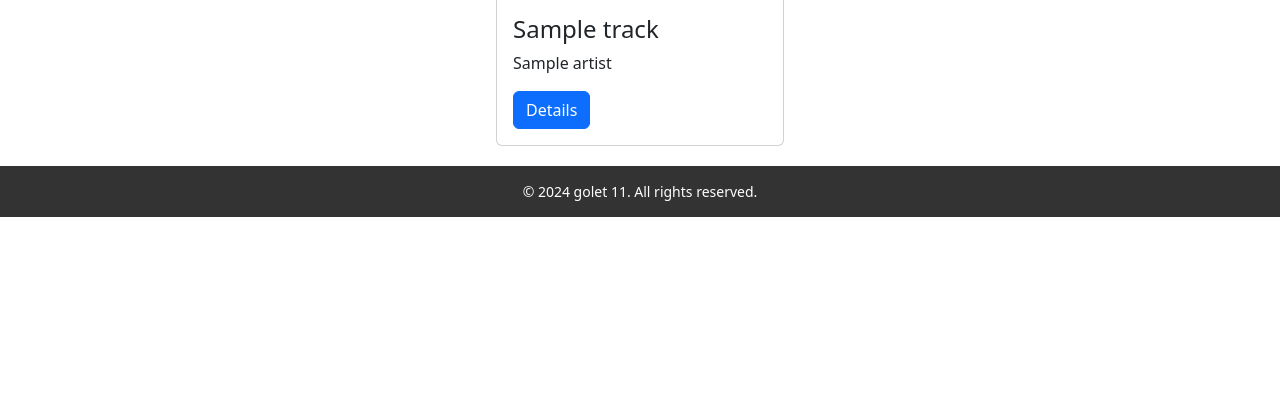
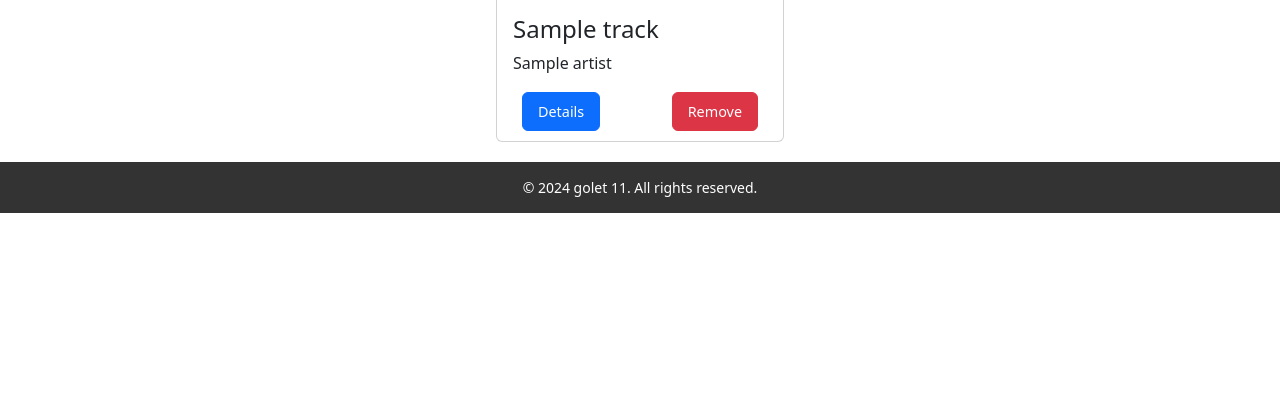
Before and after one commit to Mbanzaroglu/golet11, a Flask app: page /favorites/songs in a window 1280 px wide. Shown: the part 352-772 px from the top of the page. Run offline with Flask 3, Linux system fonts and the light colour scheme; a user stored in the database is signed in; tables that the repository leaves empty hold one stand-in row (values such as "Sample post"); some libraries are stand-ins or nearby versions.

Commit message:
songs ve artiste remove butonu eklendi

```diff
--- a/app/templates/fav.html
+++ b/app/templates/fav.html
@@ -5,9 +5,8 @@
 {% block content %}
 <div style="display: flex; flex-wrap: wrap; gap: 25px; justify-content: center; margin: 0px;">
     {% if selected_page == 'songs' %}
-
         {% for track in tracks %}
-            <div class="card" style="width: 18rem;">
+            <div class="card" style="width: 18rem; position: relative; padding-bottom: 50px;">
                 <!-- Placeholder image -->
                 <img src="https://picsum.photos/600/400?random={{ loop.index }}" alt="Random Image">
                 <div class="card-body">
@@ -15,24 +14,48 @@
                     <h4 class="card-title">{{ track.title }}</h4>
                     <!-- Dynamic artist name -->
                     <p class="card-text">{{ track.artist_name }}</p>
-                    <!-- Button to view details or listen to the song -->
-                    <a href="{{ url_for('track_bp.track_detail', track_id=track.track_id, artist_id=track.artist_id) }}" class="btn btn-primary align-self-start">Details</a>
+                </div>
+                <!-- Buttons -->
+                <div style="position: absolute; bottom: 10px; left: 10px; right: 10px; display: flex; justify-content: space-between; padding: 0 15px;">
+                    <!-- Details button -->
+                    <a href="{{ url_for('track_bp.track_detail', track_id=track.track_id, artist_id=track.artist_id) }}" class="btn btn-primary" style="padding: 8px 15px; font-size: 0.9rem;">
+                        Details
+                    </a>
+                    <!-- Remove favorite button -->
+                    <form action="{{ url_for('track_bp.remove_favorite') }}" method="post" class="d-inline">
+                        <input type="hidden" name="track_id" value="{{ track.track_id }}">
+                        <button type="submit" class="btn btn-danger" style="padding: 8px 15px; font-size: 0.9rem;">
+                            Remove
+                        </button>
+                    </form>
                 </div>
             </div>
         {% endfor %}
 
     {% elif selected_page == 'artists' %}
         {% for artist in artists %}
-        <div class="card" style="width: 18rem;">
-            <!-- Placeholder image -->
-            <img src="https://picsum.photos/600/400?random={{ loop.index }}" class="card-img-top" alt="Artist Cover">
-            <div class="card-body">
-                <!-- Dynamic song title -->
-                <h4 class="card-title">{{ artist.artist_name }}</h4>
-                <!-- Button to view details or listen to the song -->
-                <a href="{{ url_for('artist_bp.artist_detail', artist_id=artist.artist_id) }}" class="btn btn-primary align-self-start">Details</a>
+            <div class="card" style="width: 18rem; position: relative; padding-bottom: 50px;">
+                <!-- Placeholder image -->
+                <img src="https://picsum.photos/600/400?random={{ loop.index }}" class="card-img-top" alt="Artist Cover">
+                <div class="card-body">
+                    <!-- Dynamic artist name -->
+                    <h4 class="card-title">{{ artist.artist_name }}</h4>
+                </div>
+                <!-- Buttons -->
+                <div style="position: absolute; bottom: 10px; left: 10px; right: 10px; display: flex; justify-content: space-between; padding: 0 15px;">
+                    <!-- Details button -->
+                    <a href="{{ url_for('artist_bp.artist_detail', artist_id=artist.artist_id) }}" class="btn btn-primary" style="padding: 8px 15px; font-size: 0.9rem;">
+                        Details
+                    </a>
+                    <!-- Remove favorite button -->
+                    <form action="{{ url_for('artist_bp.remove_favorite') }}" method="post" class="d-inline">
+                        <input type="hidden" name="artist_id" value="{{ artist.artist_id }}">
+                        <button type="submit" class="btn btn-danger" style="padding: 8px 15px; font-size: 0.9rem;">
+                            Remove
+                        </button>
+                    </form>
+                </div>
             </div>
-        </div>
         {% endfor %}
 
     {% elif selected_page == 'releases' %}
```
